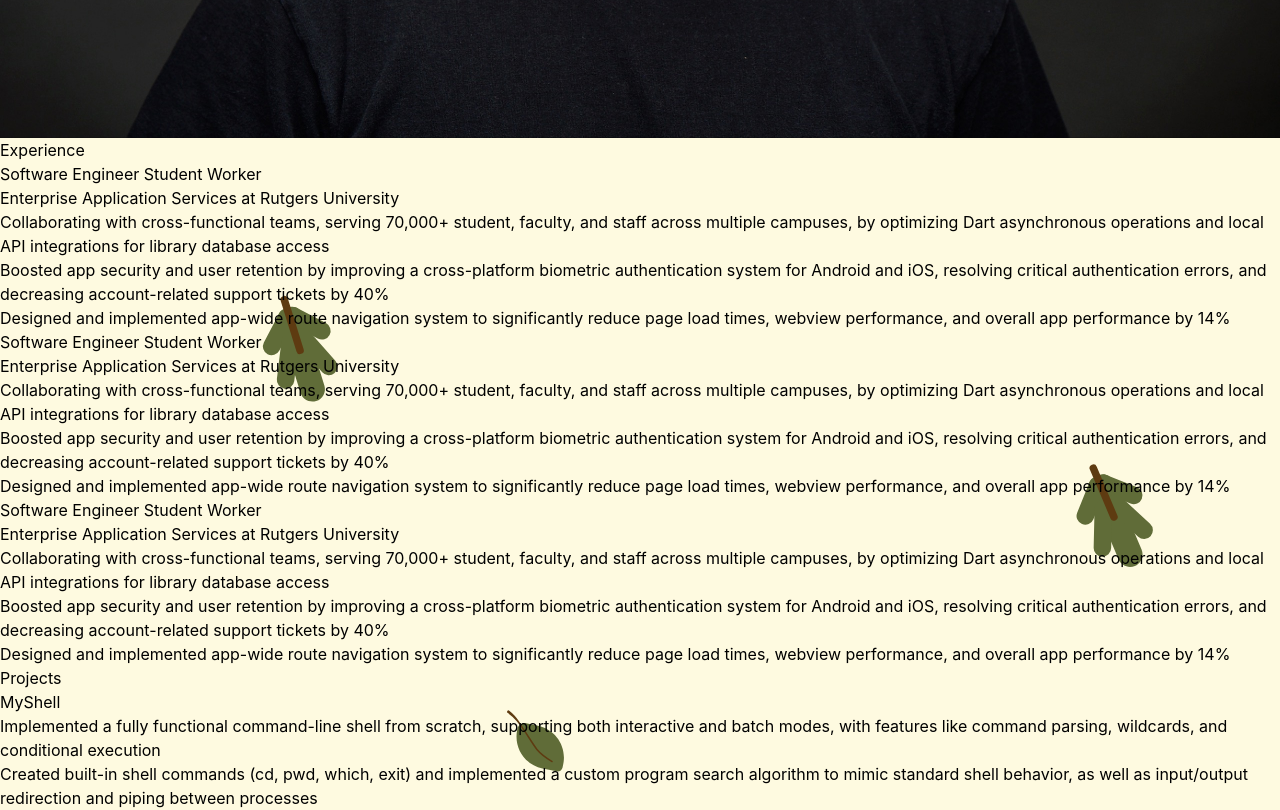
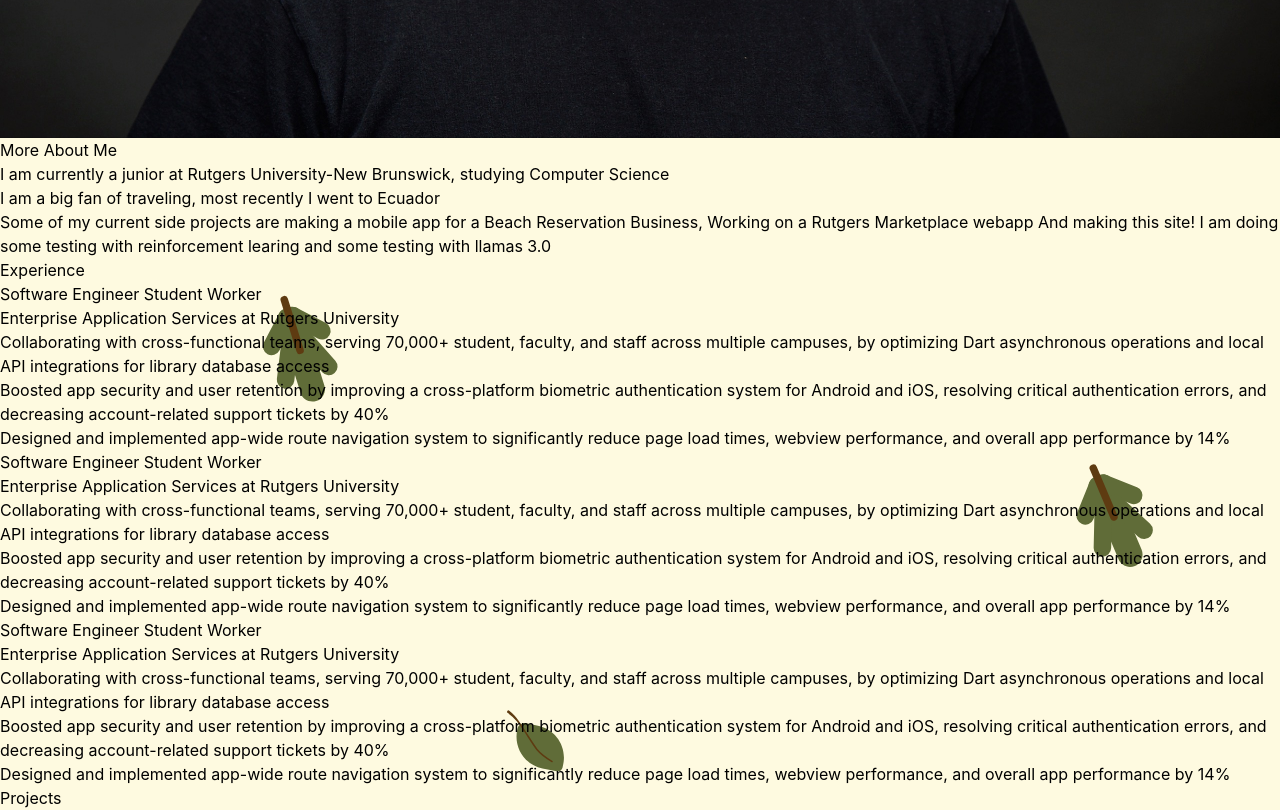
Before and after one commit to jm2693/Personal-Website, a React (Create React App) app: page / in a window 1280 px wide. Shown: the part 1780-2590 px from the top of the page. Built offline with nearby package versions, Linux system fonts and the light colour scheme; a web font is replaced by a local one.

Commit message:
more about me filler

```diff
--- a/src/App.jsx
+++ b/src/App.jsx
@@ -26,10 +26,10 @@
             <div className="md:col-span-5 relative"></div>
             <div className="md:col-span-7">
               <div className="h-[180px] sm:h-[395px] lg:h-[290px]"></div>
+              <MoreAboutMe />
               <Experience />
               <Project />
               <Resume />
-              <MoreAboutMe />
             </div>
           </div>
         </div>
--- a/src/components/moreAboutMe.jsx
+++ b/src/components/moreAboutMe.jsx
@@ -4,14 +4,26 @@
     return (
         <div>
             <h2 className="text-4xl font-museomoderno font-bold mb-6">More About Me</h2>
-
                 <div className="bg-transparent backdrop-blur-sm rounded-2xl p-6 shadow-md mb-6">
                     <div className="text-lg bg-primaryBrown bg-opacity-10 backdrop-blur-lg rounded-md p-2 shadow-sm">
-
+                        <ul>
+                            <li>
+                                I am currently a junior at Rutgers University-New Brunswick, studying Computer Science
+                            </li>
+                            <li>
+                                I am a big fan of traveling, most recently I went to Ecuador
+                            </li>
+                            <li>
+                                Some of my current side projects are making a mobile app for a Beach Reservation Business,
+                                Working on a Rutgers Marketplace webapp
+                                And making this site!
+                                I am doing some testing with reinforcement learing and some testing with llamas 3.0
+                            </li>
+                        </ul>
                     </div>
                 </div>
         </div>
-      );
+    );
 }
 
 export default MoreAboutMe;
```
